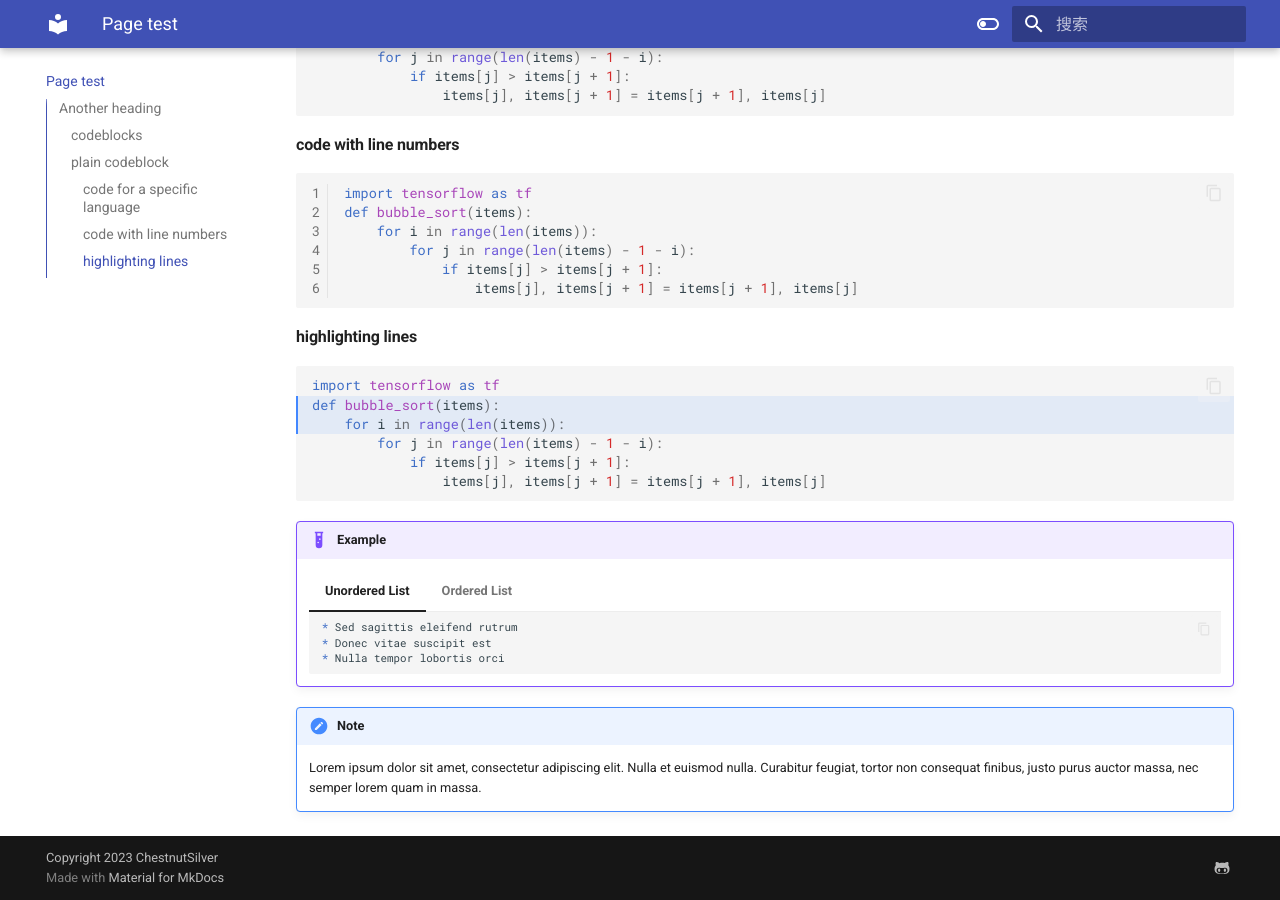
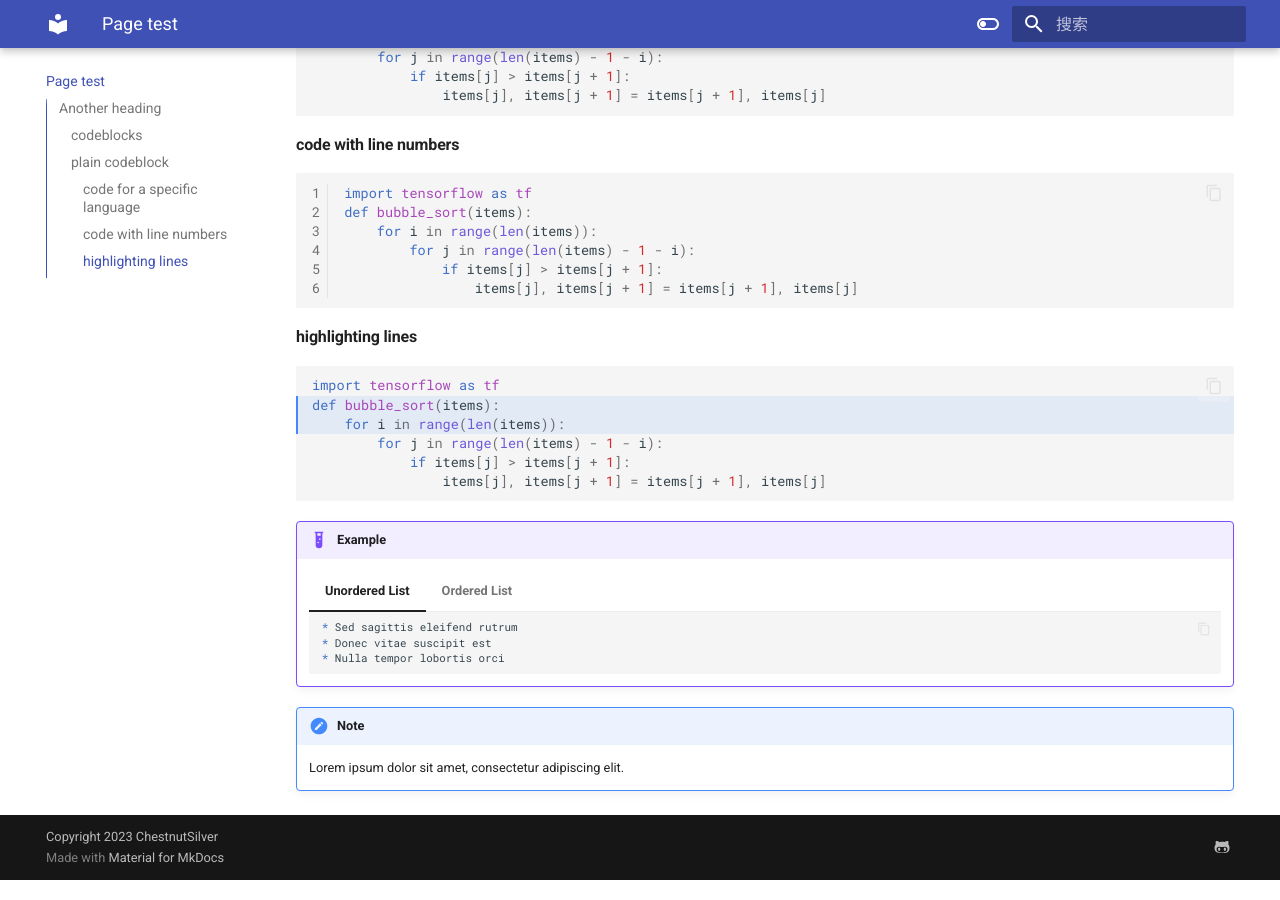
Before and after one commit to ChestnutSilver/TJIS-My-Helloworld, an MkDocs documentation site: the page built from docs/page2.md, in a window 1280 px wide and 900 px high, scrolled down 765 px. Built offline with MkDocs 1.6.1 and Material for MkDocs 9.7.7, drawn with Linux system fonts in a browser that asks for light colours.

Commit message:
Update page2.md

```diff
--- a/docs/page2.md
+++ b/docs/page2.md
@@ -73,6 +73,4 @@ def bubble_sort(items):
 
 !!! note
 
-    Lorem ipsum dolor sit amet, consectetur adipiscing elit. Nulla et euismod
-    nulla. Curabitur feugiat, tortor non consequat finibus, justo purus auctor
-    massa, nec semper lorem quam in massa.
+    Lorem ipsum dolor sit amet, consectetur adipiscing elit.
```
